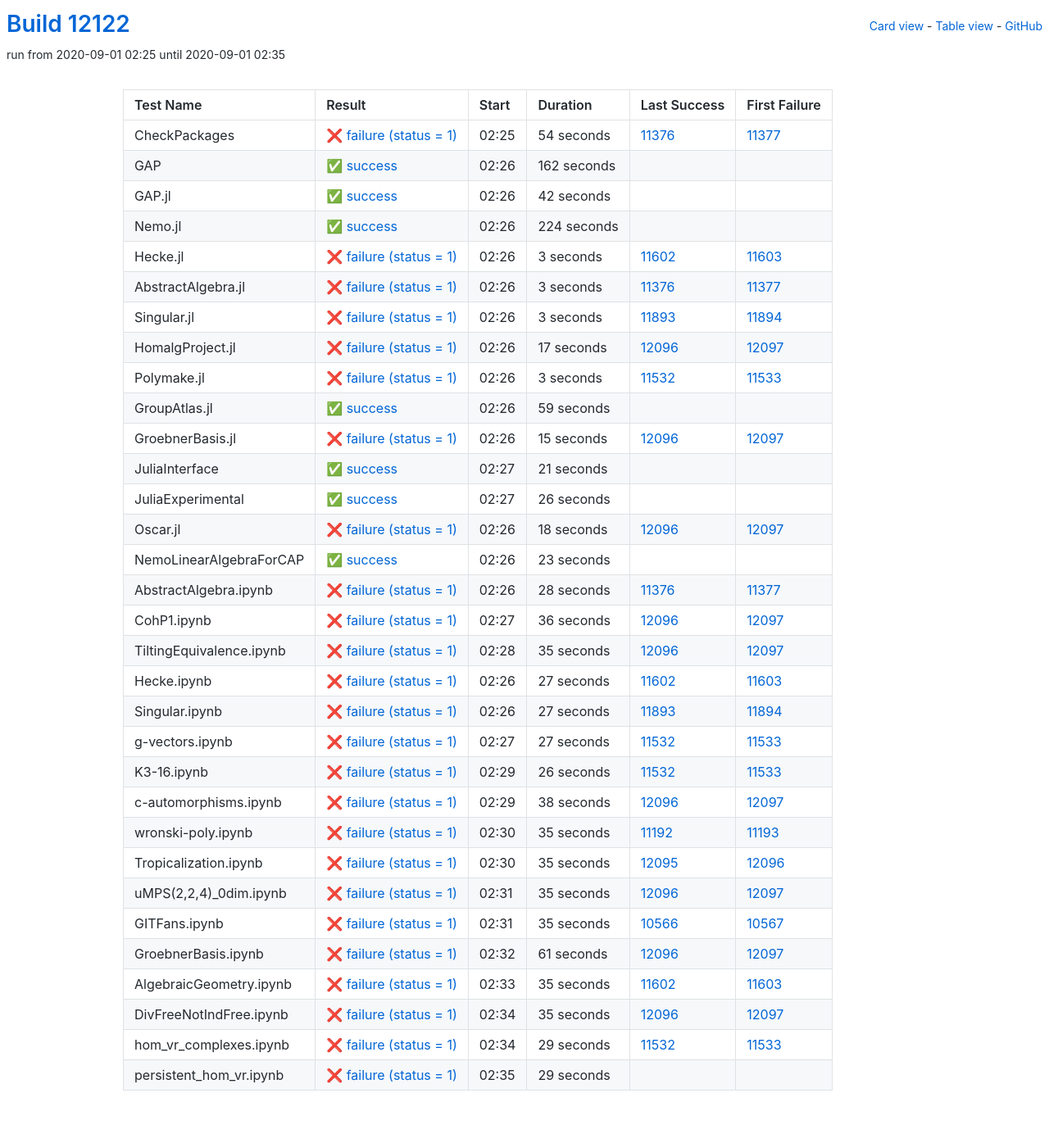
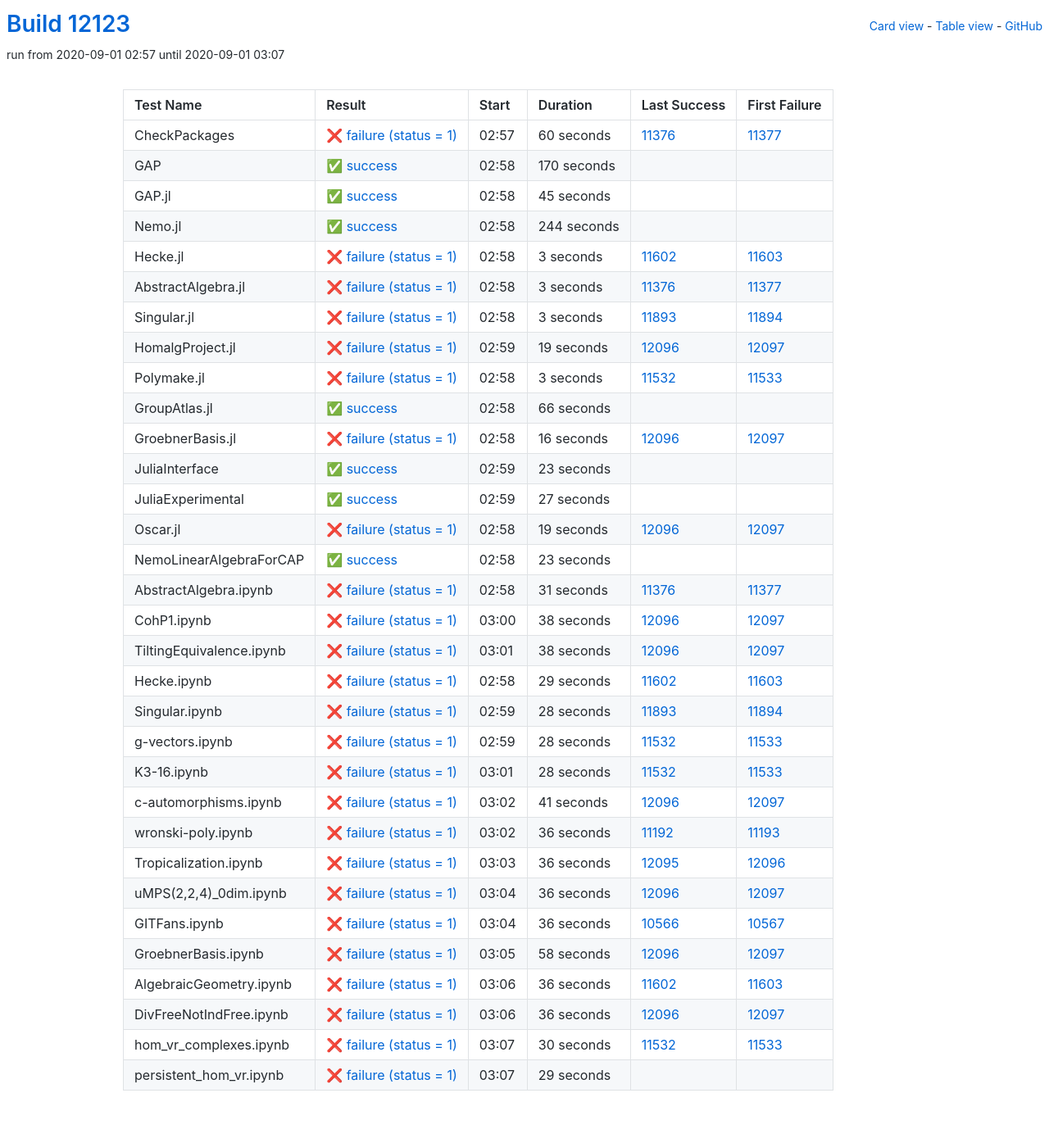
Before and after one commit to oscar-system/oscar-ci-status, a Jekyll site: the page built from table.html, in a window 1280 px wide. Shown: the whole page at 82% size. Built offline with Jekyll 4.4.1, drawn with Linux system fonts in a browser that asks for light colours.

Commit message:
Build #12123

```diff
--- a/_data/ci.yml
+++ b/_data/ci.yml
@@ -1,6 +1,6 @@
 ---
-build: 12122
-build_url: https://oscarci.mathematik.uni-kl.de/job/oscar/12122/
+build: 12123
+build_url: https://oscarci.mathematik.uni-kl.de/job/oscar/12123/
 job: oscar
 organization: oscar-system
 repo: oscar-ci-status
@@ -8,56 +8,56 @@ repourl: https://github.com/oscar-system/oscar-ci-status
 tests:
 - name: CheckPackages
   id: checkpackages
-  log: https://oscarci.mathematik.uni-kl.de/job/oscar/12122/artifact/logs/build-12122/CheckPackages.log
-  start: 2020-09-01 02:25
+  log: https://oscarci.mathematik.uni-kl.de/job/oscar/12123/artifact/logs/build-12123/CheckPackages.log
+  start: 2020-09-01 02:57
   success: false
   exitcode: 1
   status: failure
-  duration: 54
+  duration: 60
   last_success: 11376
   last_success_url: https://oscarci.mathematik.uni-kl.de/job/oscar/11376/
   first_failure: 11377
   first_failure_url: https://oscarci.mathematik.uni-kl.de/job/oscar/11377/
 - name: GAP
   id: gap
-  log: https://oscarci.mathematik.uni-kl.de/job/oscar/12122/artifact/logs/build-12122/GAP.log
-  start: 2020-09-01 02:26
+  log: https://oscarci.mathematik.uni-kl.de/job/oscar/12123/artifact/logs/build-12123/GAP.log
+  start: 2020-09-01 02:58
   success: true
   exitcode: 0
   status: success
-  duration: 162
+  duration: 170
   last_success: false
   last_success_url:
   first_failure: false
   first_failure_url:
 - name: GAP.jl
   id: gap-jl
-  log: https://oscarci.mathematik.uni-kl.de/job/oscar/12122/artifact/logs/build-12122/GAP.jl.log
-  start: 2020-09-01 02:26
+  log: https://oscarci.mathematik.uni-kl.de/job/oscar/12123/artifact/logs/build-12123/GAP.jl.log
+  start: 2020-09-01 02:58
   success: true
   exitcode: 0
   status: success
-  duration: 42
+  duration: 45
   last_success: false
   last_success_url:
   first_failure: false
   first_failure_url:
 - name: Nemo.jl
   id: nemo-jl
-  log: https://oscarci.mathematik.uni-kl.de/job/oscar/12122/artifact/logs/build-12122/Nemo.jl.log
-  start: 2020-09-01 02:26
+  log: https://oscarci.mathematik.uni-kl.de/job/oscar/12123/artifact/logs/build-12123/Nemo.jl.log
+  start: 2020-09-01 02:58
   success: true
   exitcode: 0
   status: success
-  duration: 224
+  duration: 244
   last_success: false
   last_success_url:
   first_failure: false
   first_failure_url:
 - name: Hecke.jl
   id: hecke-jl
-  log: https://oscarci.mathematik.uni-kl.de/job/oscar/12122/artifact/logs/build-12122/Hecke.jl.log
-  start: 2020-09-01 02:26
+  log: https://oscarci.mathematik.uni-kl.de/job/oscar/12123/artifact/logs/build-12123/Hecke.jl.log
+  start: 2020-09-01 02:58
   success: false
   exitcode: 1
   status: failure
@@ -68,8 +68,8 @@ tests:
   first_failure_url: https://oscarci.mathematik.uni-kl.de/job/oscar/11603/
 - name: AbstractAlgebra.jl
   id: abstractalgebra-jl
-  log: https://oscarci.mathematik.uni-kl.de/job/oscar/12122/artifact/logs/build-12122/AbstractAlgebra.jl.log
-  start: 2020-09-01 02:26
+  log: https://oscarci.mathematik.uni-kl.de/job/oscar/12123/artifact/logs/build-12123/AbstractAlgebra.jl.log
+  start: 2020-09-01 02:58
   success: false
   exitcode: 1
   status: failure
@@ -80,8 +80,8 @@ tests:
   first_failure_url: https://oscarci.mathematik.uni-kl.de/job/oscar/11377/
 - name: Singular.jl
   id: singular-jl
-  log: https://oscarci.mathematik.uni-kl.de/job/oscar/12122/artifact/logs/build-12122/Singular.jl.log
-  start: 2020-09-01 02:26
+  log: https://oscarci.mathematik.uni-kl.de/job/oscar/12123/artifact/logs/build-12123/Singular.jl.log
+  start: 2020-09-01 02:58
   success: false
   exitcode: 1
   status: failure
@@ -92,20 +92,20 @@ tests:
   first_failure_url: https://oscarci.mathematik.uni-kl.de/job/oscar/11894/
 - name: HomalgProject.jl
   id: homalgproject-jl
-  log: https://oscarci.mathematik.uni-kl.de/job/oscar/12122/artifact/logs/build-12122/HomalgProject.jl.log
-  start: 2020-09-01 02:26
+  log: https://oscarci.mathematik.uni-kl.de/job/oscar/12123/artifact/logs/build-12123/HomalgProject.jl.log
+  start: 2020-09-01 02:59
   success: false
   exitcode: 1
   status: failure
-  duration: 17
+  duration: 19
   last_success: 12096
   last_success_url: https://oscarci.mathematik.uni-kl.de/job/oscar/12096/
   first_failure: 12097
   first_failure_url: https://oscarci.mathematik.uni-kl.de/job/oscar/12097/
 - name: Polymake.jl
   id: polymake-jl
-  log: https://oscarci.mathematik.uni-kl.de/job/oscar/12122/artifact/logs/build-12122/Polymake.jl.log
-  start: 2020-09-01 02:26
+  log: https://oscarci.mathematik.uni-kl.de/job/oscar/12123/artifact/logs/build-12123/Polymake.jl.log
+  start: 2020-09-01 02:58
   success: false
   exitcode: 1
   status: failure
@@ -116,68 +116,68 @@ tests:
   first_failure_url: https://oscarci.mathematik.uni-kl.de/job/oscar/11533/
 - name: GroupAtlas.jl
   id: groupatlas-jl
-  log: https://oscarci.mathematik.uni-kl.de/job/oscar/12122/artifact/logs/build-12122/GroupAtlas.jl.log
-  start: 2020-09-01 02:26
+  log: https://oscarci.mathematik.uni-kl.de/job/oscar/12123/artifact/logs/build-12123/GroupAtlas.jl.log
+  start: 2020-09-01 02:58
   success: true
   exitcode: 0
   status: success
-  duration: 59
+  duration: 66
   last_success: false
   last_success_url:
   first_failure: false
   first_failure_url:
 - name: GroebnerBasis.jl
   id: groebnerbasis-jl
-  log: https://oscarci.mathematik.uni-kl.de/job/oscar/12122/artifact/logs/build-12122/GroebnerBasis.jl.log
-  start: 2020-09-01 02:26
+  log: https://oscarci.mathematik.uni-kl.de/job/oscar/12123/artifact/logs/build-12123/GroebnerBasis.jl.log
+  start: 2020-09-01 02:58
   success: false
   exitcode: 1
   status: failure
-  duration: 15
+  duration: 16
   last_success: 12096
   last_success_url: https://oscarci.mathematik.uni-kl.de/job/oscar/12096/
   first_failure: 12097
   first_failure_url: https://oscarci.mathematik.uni-kl.de/job/oscar/12097/
 - name: JuliaInterface
   id: juliainterface
-  log: https://oscarci.mathematik.uni-kl.de/job/oscar/12122/artifact/logs/build-12122/JuliaInterface.log
-  start: 2020-09-01 02:27
+  log: https://oscarci.mathematik.uni-kl.de/job/oscar/12123/artifact/logs/build-12123/JuliaInterface.log
+  start: 2020-09-01 02:59
   success: true
   exitcode: 0
   status: success
-  duration: 21
+  duration: 23
   last_success: false
   last_success_url:
   first_failure: false
   first_failure_url:
 - name: JuliaExperimental
   id: juliaexperimental
-  log: https://oscarci.mathematik.uni-kl.de/job/oscar/12122/artifact/logs/build-12122/JuliaExperimental.log
-  start: 2020-09-01 02:27
+  log: https://oscarci.mathematik.uni-kl.de/job/oscar/12123/artifact/logs/build-12123/JuliaExperimental.log
+  start: 2020-09-01 02:59
   success: true
   exitcode: 0
   status: success
-  duration: 26
+  duration: 27
   last_success: false
   last_success_url:
   first_failure: false
   first_failure_url:
 - name: Oscar.jl
   id: oscar-jl
-  log: https://oscarci.mathematik.uni-kl.de/job/oscar/12122/artifact/logs/build-12122/Oscar.jl.log
-  start: 2020-09-01 02:26
+  log: https://oscarci.mathematik.uni-kl.de/job/oscar/12123/artifact/logs/build-12123/Oscar.jl.log
+  start: 2020-09-01 02:58
   success: false
   exitcode: 1
   status: failure
-  duration: 18
+  duration: 19
   last_success: 12096
   last_success_url: https://oscarci.mathematik.uni-kl.de/job/oscar/12096/
   first_failure: 12097
   first_failure_url: https://oscarci.mathematik.uni-kl.de/job/oscar/12097/
 - name: NemoLinearAlgebraForCAP
   id: nemolinearalgebraforcap
-  log: https://oscarci.mathematik.uni-kl.de/job/oscar/12122/artifact/logs/build-12122/NemoLinearAlgebraForCAP.log
-  start: 2020-09-01 02:26
+  log: https://oscarci.mathematik.uni-kl.de/job/oscar/12123/artifact/logs/build-12123/NemoLinearAlgebraForCAP.log
+  start: 2020-09-01 02:58
   success: true
   exitcode: 0
   status: success
@@ -188,20 +188,128 @@ tests:
   first_failure_url:
 - name: AbstractAlgebra.ipynb
   id: abstractalgebra-ipynb
-  log: https://oscarci.mathematik.uni-kl.de/job/oscar/12122/artifact/logs/build-12122/AbstractAlgebra.ipynb.log
-  start: 2020-09-01 02:26
+  log: https://oscarci.mathematik.uni-kl.de/job/oscar/12123/artifact/logs/build-12123/AbstractAlgebra.ipynb.log
+  start: 2020-09-01 02:58
   success: false
   exitcode: 1
   status: failure
-  duration: 28
+  duration: 31
   last_success: 11376
   last_success_url: https://oscarci.mathematik.uni-kl.de/job/oscar/11376/
   first_failure: 11377
   first_failure_url: https://oscarci.mathematik.uni-kl.de/job/oscar/11377/
 - name: CohP1.ipynb
   id: cohp1-ipynb
-  log: https://oscarci.mathematik.uni-kl.de/job/oscar/12122/artifact/logs/build-12122/CohP1.ipynb.log
-  start: 2020-09-01 02:27
+  log: https://oscarci.mathematik.uni-kl.de/job/oscar/12123/artifact/logs/build-12123/CohP1.ipynb.log
+  start: 2020-09-01 03:00
+  success: false
+  exitcode: 1
+  status: failure
+  duration: 38
+  last_success: 12096
+  last_success_url: https://oscarci.mathematik.uni-kl.de/job/oscar/12096/
+  first_failure: 12097
+  first_failure_url: https://oscarci.mathematik.uni-kl.de/job/oscar/12097/
+- name: TiltingEquivalence.ipynb
+  id: tiltingequivalence-ipynb
+  log: https://oscarci.mathematik.uni-kl.de/job/oscar/12123/artifact/logs/build-12123/TiltingEquivalence.ipynb.log
+  start: 2020-09-01 03:01
+  success: false
+  exitcode: 1
+  status: failure
+  duration: 38
+  last_success: 12096
+  last_success_url: https://oscarci.mathematik.uni-kl.de/job/oscar/12096/
+  first_failure: 12097
+  first_failure_url: https://oscarci.mathematik.uni-kl.de/job/oscar/12097/
+- name: Hecke.ipynb
+  id: hecke-ipynb
+  log: https://oscarci.mathematik.uni-kl.de/job/oscar/12123/artifact/logs/build-12123/Hecke.ipynb.log
+  start: 2020-09-01 02:58
+  success: false
+  exitcode: 1
+  status: failure
+  duration: 29
+  last_success: 11602
+  last_success_url: https://oscarci.mathematik.uni-kl.de/job/oscar/11602/
+  first_failure: 11603
+  first_failure_url: https://oscarci.mathematik.uni-kl.de/job/oscar/11603/
+- name: Singular.ipynb
+  id: singular-ipynb
+  log: https://oscarci.mathematik.uni-kl.de/job/oscar/12123/artifact/logs/build-12123/Singular.ipynb.log
+  start: 2020-09-01 02:59
+  success: false
+  exitcode: 1
+  status: failure
+  duration: 28
+  last_success: 11893
+  last_success_url: https://oscarci.mathematik.uni-kl.de/job/oscar/11893/
+  first_failure: 11894
+  first_failure_url: https://oscarci.mathematik.uni-kl.de/job/oscar/11894/
+- name: g-vectors.ipynb
+  id: g-vectors-ipynb
+  log: https://oscarci.mathematik.uni-kl.de/job/oscar/12123/artifact/logs/build-12123/g-vectors.ipynb.log
+  start: 2020-09-01 02:59
+  success: false
+  exitcode: 1
+  status: failure
+  duration: 28
+  last_success: 11532
+  last_success_url: https://oscarci.mathematik.uni-kl.de/job/oscar/11532/
+  first_failure: 11533
+  first_failure_url: https://oscarci.mathematik.uni-kl.de/job/oscar/11533/
+- name: K3-16.ipynb
+  id: k3-16-ipynb
+  log: https://oscarci.mathematik.uni-kl.de/job/oscar/12123/artifact/logs/build-12123/K3-16.ipynb.log
+  start: 2020-09-01 03:01
+  success: false
+  exitcode: 1
+  status: failure
+  duration: 28
+  last_success: 11532
+  last_success_url: https://oscarci.mathematik.uni-kl.de/job/oscar/11532/
+  first_failure: 11533
+  first_failure_url: https://oscarci.mathematik.uni-kl.de/job/oscar/11533/
+- name: c-automorphisms.ipynb
+  id: c-automorphisms-ipynb
+  log: https://oscarci.mathematik.uni-kl.de/job/oscar/12123/artifact/logs/build-12123/c-automorphisms.ipynb.log
+  start: 2020-09-01 03:02
+  success: false
+  exitcode: 1
+  status: failure
+  duration: 41
+  last_success: 12096
+  last_success_url: https://oscarci.mathematik.uni-kl.de/job/oscar/12096/
+  first_failure: 12097
+  first_failure_url: https://oscarci.mathematik.uni-kl.de/job/oscar/12097/
+- name: wronski-poly.ipynb
+  id: wronski-poly-ipynb
+  log: https://oscarci.mathematik.uni-kl.de/job/oscar/12123/artifact/logs/build-12123/wronski-poly.ipynb.log
+  start: 2020-09-01 03:02
+  success: false
+  exitcode: 1
+  status: failure
+  duration: 36
+  last_success: 11192
+  last_success_url: https://oscarci.mathematik.uni-kl.de/job/oscar/11192/
+  first_failure: 11193
+  first_failure_url: https://oscarci.mathematik.uni-kl.de/job/oscar/11193/
+- name: Tropicalization.ipynb
+  id: tropicalization-ipynb
+  log: https://oscarci.mathematik.uni-kl.de/job/oscar/12123/artifact/logs/build-12123/Tropicalization.ipynb.log
+  start: 2020-09-01 03:03
+  success: false
+  exitcode: 1
+  status: failure
+  duration: 36
+  last_success: 12095
+  last_success_url: https://oscarci.mathematik.uni-kl.de/job/oscar/12095/
+  first_failure: 12096
+  first_failure_url: https://oscarci.mathematik.uni-kl.de/job/oscar/12096/
+- name: uMPS(2,2,4)_0dim.ipynb
+  id: umps-2-2-4-0dim-ipynb
+  log: https://oscarci.mathematik.uni-kl.de/job/oscar/12123/artifact/logs/build-12123/uMPS-2-2-4-_0dim.ipynb.log
+  start: 2020-09-01 03:04
   success: false
   exitcode: 1
   status: failure
@@ -210,178 +318,70 @@ tests:
   last_success_url: https://oscarci.mathematik.uni-kl.de/job/oscar/12096/
   first_failure: 12097
   first_failure_url: https://oscarci.mathematik.uni-kl.de/job/oscar/12097/
-- name: TiltingEquivalence.ipynb
-  id: tiltingequivalence-ipynb
-  log: https://oscarci.mathematik.uni-kl.de/job/oscar/12122/artifact/logs/build-12122/TiltingEquivalence.ipynb.log
-  start: 2020-09-01 02:28
+- name: GITFans.ipynb
+  id: gitfans-ipynb
+  log: https://oscarci.mathematik.uni-kl.de/job/oscar/12123/artifact/logs/build-12123/GITFans.ipynb.log
+  start: 2020-09-01 03:04
   success: false
   exitcode: 1
   status: failure
-  duration: 35
-  last_success: 12096
-  last_success_url: https://oscarci.mathematik.uni-kl.de/job/oscar/12096/
-  first_failure: 12097
-  first_failure_url: https://oscarci.mathematik.uni-kl.de/job/oscar/12097/
-- name: Hecke.ipynb
-  id: hecke-ipynb
-  log: https://oscarci.mathematik.uni-kl.de/job/oscar/12122/artifact/logs/build-12122/Hecke.ipynb.log
-  start: 2020-09-01 02:26
-  success: false
-  exitcode: 1
-  status: failure
-  duration: 27
-  last_success: 11602
-  last_success_url: https://oscarci.mathematik.uni-kl.de/job/oscar/11602/
-  first_failure: 11603
-  first_failure_url: https://oscarci.mathematik.uni-kl.de/job/oscar/11603/
-- name: Singular.ipynb
-  id: singular-ipynb
-  log: https://oscarci.mathematik.uni-kl.de/job/oscar/12122/artifact/logs/build-12122/Singular.ipynb.log
-  start: 2020-09-01 02:26
-  success: false
-  exitcode: 1
-  status: failure
-  duration: 27
-  last_success: 11893
-  last_success_url: https://oscarci.mathematik.uni-kl.de/job/oscar/11893/
-  first_failure: 11894
-  first_failure_url: https://oscarci.mathematik.uni-kl.de/job/oscar/11894/
-- name: g-vectors.ipynb
-  id: g-vectors-ipynb
-  log: https://oscarci.mathematik.uni-kl.de/job/oscar/12122/artifact/logs/build-12122/g-vectors.ipynb.log
-  start: 2020-09-01 02:27
-  success: false
-  exitcode: 1
-  status: failure
-  duration: 27
-  last_success: 11532
-  last_success_url: https://oscarci.mathematik.uni-kl.de/job/oscar/11532/
-  first_failure: 11533
-  first_failure_url: https://oscarci.mathematik.uni-kl.de/job/oscar/11533/
-- name: K3-16.ipynb
-  id: k3-16-ipynb
-  log: https://oscarci.mathematik.uni-kl.de/job/oscar/12122/artifact/logs/build-12122/K3-16.ipynb.log
-  start: 2020-09-01 02:29
-  success: false
-  exitcode: 1
-  status: failure
-  duration: 26
-  last_success: 11532
-  last_success_url: https://oscarci.mathematik.uni-kl.de/job/oscar/11532/
-  first_failure: 11533
-  first_failure_url: https://oscarci.mathematik.uni-kl.de/job/oscar/11533/
-- name: c-automorphisms.ipynb
-  id: c-automorphisms-ipynb
-  log: https://oscarci.mathematik.uni-kl.de/job/oscar/12122/artifact/logs/build-12122/c-automorphisms.ipynb.log
-  start: 2020-09-01 02:29
-  success: false
-  exitcode: 1
-  status: failure
-  duration: 38
-  last_success: 12096
-  last_success_url: https://oscarci.mathematik.uni-kl.de/job/oscar/12096/
-  first_failure: 12097
-  first_failure_url: https://oscarci.mathematik.uni-kl.de/job/oscar/12097/
-- name: wronski-poly.ipynb
-  id: wronski-poly-ipynb
-  log: https://oscarci.mathematik.uni-kl.de/job/oscar/12122/artifact/logs/build-12122/wronski-poly.ipynb.log
-  start: 2020-09-01 02:30
-  success: false
-  exitcode: 1
-  status: failure
-  duration: 35
-  last_success: 11192
-  last_success_url: https://oscarci.mathematik.uni-kl.de/job/oscar/11192/
-  first_failure: 11193
-  first_failure_url: https://oscarci.mathematik.uni-kl.de/job/oscar/11193/
-- name: Tropicalization.ipynb
-  id: tropicalization-ipynb
-  log: https://oscarci.mathematik.uni-kl.de/job/oscar/12122/artifact/logs/build-12122/Tropicalization.ipynb.log
-  start: 2020-09-01 02:30
-  success: false
-  exitcode: 1
-  status: failure
-  duration: 35
-  last_success: 12095
-  last_success_url: https://oscarci.mathematik.uni-kl.de/job/oscar/12095/
-  first_failure: 12096
-  first_failure_url: https://oscarci.mathematik.uni-kl.de/job/oscar/12096/
-- name: uMPS(2,2,4)_0dim.ipynb
-  id: umps-2-2-4-0dim-ipynb
-  log: https://oscarci.mathematik.uni-kl.de/job/oscar/12122/artifact/logs/build-12122/uMPS-2-2-4-_0dim.ipynb.log
-  start: 2020-09-01 02:31
-  success: false
-  exitcode: 1
-  status: failure
-  duration: 35
-  last_success: 12096
-  last_success_url: https://oscarci.mathematik.uni-kl.de/job/oscar/12096/
-  first_failure: 12097
-  first_failure_url: https://oscarci.mathematik.uni-kl.de/job/oscar/12097/
-- name: GITFans.ipynb
-  id: gitfans-ipynb
-  log: https://oscarci.mathematik.uni-kl.de/job/oscar/12122/artifact/logs/build-12122/GITFans.ipynb.log
-  start: 2020-09-01 02:31
-  success: false
-  exitcode: 1
-  status: failure
-  duration: 35
+  duration: 36
   last_success: 10566
   last_success_url: https://oscarci.mathematik.uni-kl.de/job/oscar/10566/
   first_failure: 10567
   first_failure_url: https://oscarci.mathematik.uni-kl.de/job/oscar/10567/
 - name: GroebnerBasis.ipynb
   id: groebnerbasis-ipynb
-  log: https://oscarci.mathematik.uni-kl.de/job/oscar/12122/artifact/logs/build-12122/GroebnerBasis.ipynb.log
-  start: 2020-09-01 02:32
+  log: https://oscarci.mathematik.uni-kl.de/job/oscar/12123/artifact/logs/build-12123/GroebnerBasis.ipynb.log
+  start: 2020-09-01 03:05
   success: false
   exitcode: 1
   status: failure
-  duration: 61
+  duration: 58
   last_success: 12096
   last_success_url: https://oscarci.mathematik.uni-kl.de/job/oscar/12096/
   first_failure: 12097
   first_failure_url: https://oscarci.mathematik.uni-kl.de/job/oscar/12097/
 - name: AlgebraicGeometry.ipynb
   id: algebraicgeometry-ipynb
-  log: https://oscarci.mathematik.uni-kl.de/job/oscar/12122/artifact/logs/build-12122/AlgebraicGeometry.ipynb.log
-  start: 2020-09-01 02:33
+  log: https://oscarci.mathematik.uni-kl.de/job/oscar/12123/artifact/logs/build-12123/AlgebraicGeometry.ipynb.log
+  start: 2020-09-01 03:06
   success: false
   exitcode: 1
   status: failure
-  duration: 35
+  duration: 36
   last_success: 11602
   last_success_url: https://oscarci.mathematik.uni-kl.de/job/oscar/11602/
   first_failure: 11603
   first_failure_url: https://oscarci.mathematik.uni-kl.de/job/oscar/11603/
 - name: DivFreeNotIndFree.ipynb
   id: divfreenotindfree-ipynb
-  log: https://oscarci.mathematik.uni-kl.de/job/oscar/12122/artifact/logs/build-12122/DivFreeNotIndFree.ipynb.log
-  start: 2020-09-01 02:34
+  log: https://oscarci.mathematik.uni-kl.de/job/oscar/12123/artifact/logs/build-12123/DivFreeNotIndFree.ipynb.log
+  start: 2020-09-01 03:06
   success: false
   exitcode: 1
   status: failure
-  duration: 35
+  duration: 36
   last_success: 12096
   last_success_url: https://oscarci.mathematik.uni-kl.de/job/oscar/12096/
   first_failure: 12097
   first_failure_url: https://oscarci.mathematik.uni-kl.de/job/oscar/12097/
 - name: hom_vr_complexes.ipynb
   id: hom-vr-complexes-ipynb
-  log: https://oscarci.mathematik.uni-kl.de/job/oscar/12122/artifact/logs/build-12122/hom_vr_complexes.ipynb.log
-  start: 2020-09-01 02:34
+  log: https://oscarci.mathematik.uni-kl.de/job/oscar/12123/artifact/logs/build-12123/hom_vr_complexes.ipynb.log
+  start: 2020-09-01 03:07
   success: false
   exitcode: 1
   status: failure
-  duration: 29
+  duration: 30
   last_success: 11532
   last_success_url: https://oscarci.mathematik.uni-kl.de/job/oscar/11532/
   first_failure: 11533
   first_failure_url: https://oscarci.mathematik.uni-kl.de/job/oscar/11533/
 - name: persistent_hom_vr.ipynb
   id: persistent-hom-vr-ipynb
-  log: https://oscarci.mathematik.uni-kl.de/job/oscar/12122/artifact/logs/build-12122/persistent_hom_vr.ipynb.log
-  start: 2020-09-01 02:35
+  log: https://oscarci.mathematik.uni-kl.de/job/oscar/12123/artifact/logs/build-12123/persistent_hom_vr.ipynb.log
+  start: 2020-09-01 03:07
   success: false
   exitcode: 1
   status: failure
```
Also changed, not shown: README.md.
